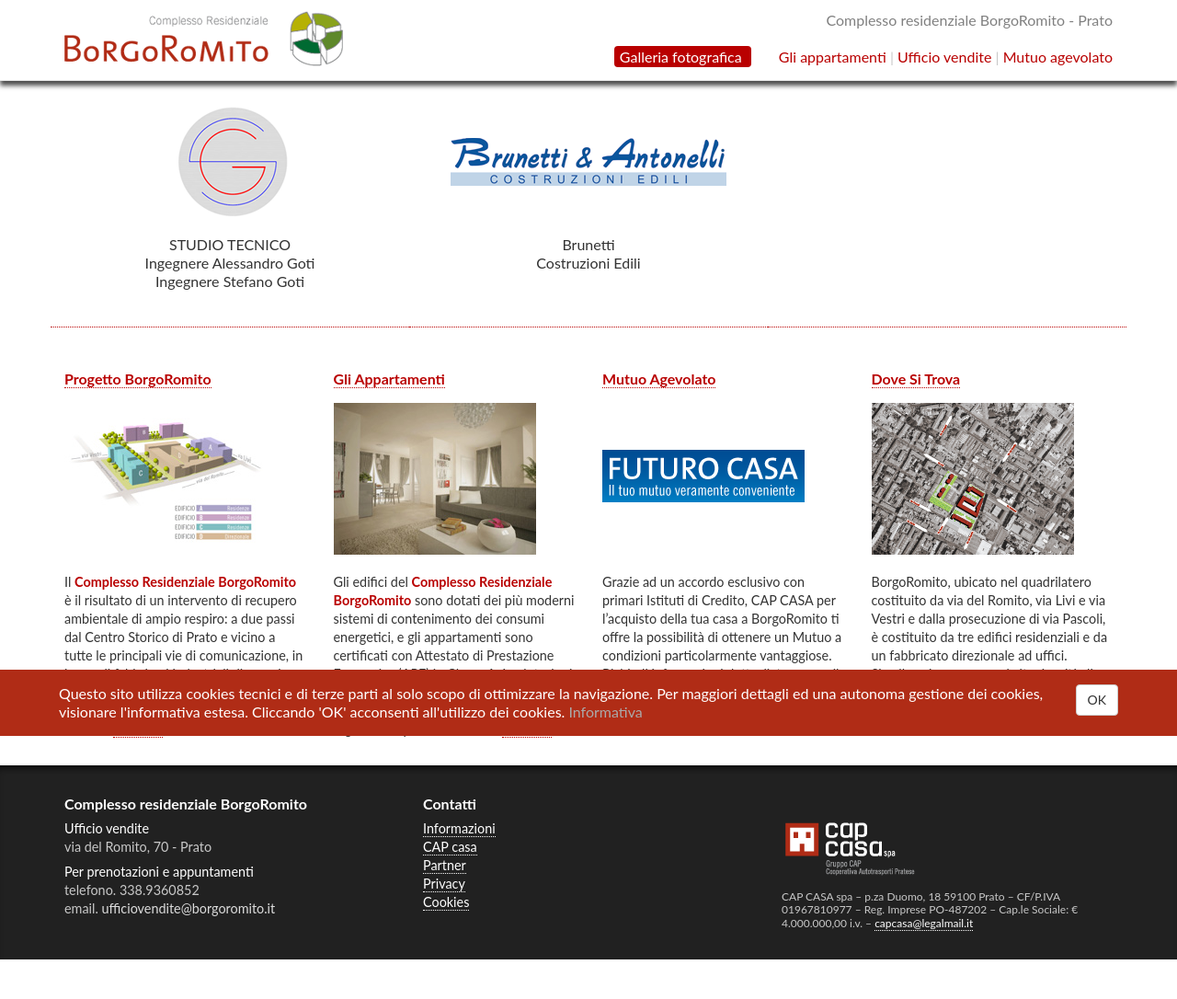
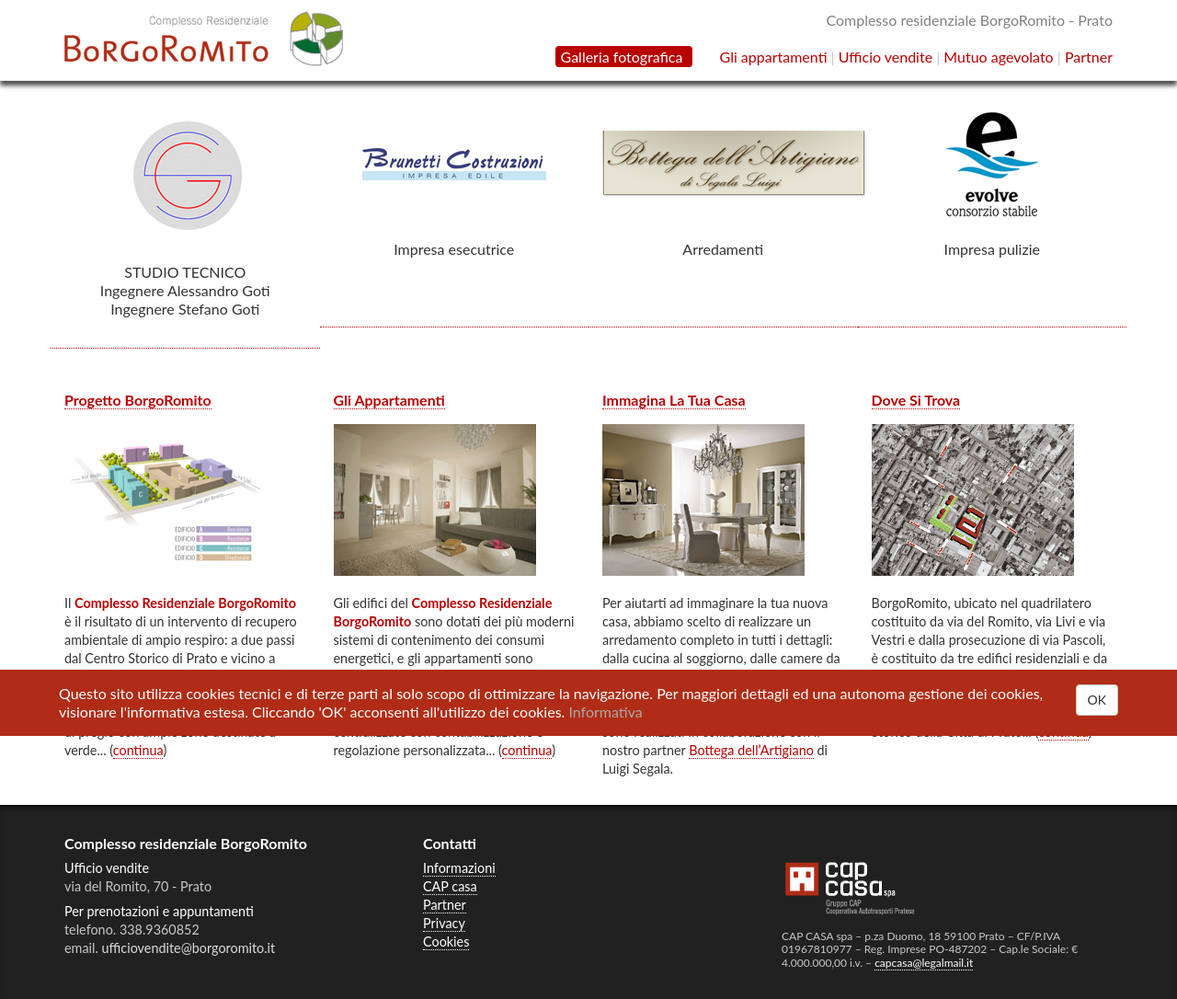
Before and after one commit to lucasguanci/borgoromito, a PHP site: page /borgo-romito-prato-partner.php in a window 1280 px wide. Shown: the whole page at 92% size. Before the commit the page ends 1043 px from the top, so only its background shows below. Run offline with PHP 8.4, Linux system fonts and the light colour scheme; some libraries are stand-ins or nearby versions; some web fonts are replaced.

Commit message:
aggiornamenti luglio 2017

```diff
--- a/borgo-romito-prato-partner.php
+++ b/borgo-romito-prato-partner.php
@@ -22,7 +22,7 @@
     <!-- mututo -->
     <div class="container">
       <div class="row content">
-        <div id="partner" class="col-md-4 secondary partner intro">
+        <div id="partner" class="col-md-3 secondary partner intro">
           <a href="http://www.alessandrogoti.com/" target="blank">
             <img src="images/img-complesso-borgo-romito-prato-partner-studio-goti.png" alt="Complesso BorgoRomito, Prato - Partner, Studio Goti" />
           </a>
@@ -34,19 +34,36 @@
             Ingegnere Stefano Goti
           </p>
         </div>
-        <div id="partner" class="col-md-4 secondary partner intro">
-          <a href="http://www.brunettiantonelli.it/" target="blank">
-            <img src="images/img-complesso-borgo-romito-prato-partner-brunetti-antonelli.png" alt="Complesso BorgoRomito, Prato - Partner, B&amp;A" />
+        <div id="partner" class="col-md-3 secondary partner intro">
+          <a href="http://www.brunetticostruzioni.it/" target="blank">
+            <img src="images/img-complesso-borgo-romito-prato-partner-brunetti.png" alt="Complesso BorgoRomito, Prato - Partner, B&amp;A" />
           </a>
           <p style="text-align: center">
-            <a style="color: rgb(51,51,51)" href="http://www.brunettiantonelli.it/" target="blank">
-              Brunetti
-            </a><br>
-            Costruzioni Edili
+            <a style="color: rgb(51,51,51)" href="http://www.brunetticostruzioni.it/" target="blank">
+              Impresa esecutrice
+            </a>
           </p>
-
         </div>
-        <div id="partner" class="col-md-4 secondary partner intro"></div>
+        <div id="partner" class="col-md-3 secondary partner intro">
+          <a href="http://www.bottegadellartigiano.it/" target="blank">
+            <img src="images/img-complesso-borgo-romito-prato-partner-bottega-dell-artigiano.png" alt="Complesso BorgoRomito, Prato - Partner, Bottega dell'Artigiano" />
+          </a>
+          <p style="text-align: center">
+            <a style="color: rgb(51,51,51)" href="http://www.bottegadellartigiano.it" target="blank">
+              Arredamenti
+            </a>
+          </p>
+        </div>
+        <div id="partner" class="col-md-3 secondary partner intro">
+          <a href="http://www.consorzioevolve.it/" target="blank">
+            <img src="images/img-complesso-borgo-romito-prato-partner-consorzio-evolve.png" alt="Complesso BorgoRomito, Prato - Partner, Consorzio Evolve" />
+          </a>
+          <p style="text-align: center">
+            <a style="color: rgb(51,51,51)" href="http://www.consorzioevolve.it" target="blank">
+              Impresa pulizie
+            </a>
+          </p>
+        </div>
       </div>
     </div>
     <!-- /mututo -->
--- a/inc/nav.php
+++ b/inc/nav.php
@@ -31,8 +31,11 @@
                 <span class="menu-item">
                   <a href="borgo-romito-prato-ufficio-vendite.php">Ufficio vendite</a>
                 </span>
+                <span class="menu-item">
+                  <a href="borgo-romito-prato-mutuo-agevolato.php">Mutuo agevolato</a>
+                </span>
                 <span class="menu-item last">
-                  <a href="borgo-romito-prato-mutuo-agevolato.php">Mutuo agevolato</a>
+                  <a href="borgo-romito-prato-partner.php" title="BorgoRomito, i partner">Partner</a>
                 </span>
               </p>
             </div>
--- a/inc/news.php
+++ b/inc/news.php
@@ -33,13 +33,13 @@
     </div>
     <!-- col.3 -->
     <div class="col-md-3 news">
-      <h2><a href="borgo-romito-prato-mutuo-agevolato.php">Mutuo agevolato</a></h2>
-      <a class="link-img" href="borgo-romito-prato-mutuo-agevolato.php">
-        <img src="images/news-complesso-residenziale-borgo-romito-mutuo-futuro-casa.png" />
+      <h2><a href="borgo-romito-prato-mutuo-agevolato.php">Immagina la tua casa</a></h2>
+      <a class="link-img" href="">
+        <img src="images/news-complesso-residenziale-borgo-romito-bottega-dell-artigiano.png" />
       </a>
       <p class="cnt">
-        Grazie ad un accordo esclusivo con primari Istituti di Credito, CAP CASA per l’acquisto della tua casa a BorgoRomito ti offre la possibilità di ottenere un Mutuo a condizioni particolarmente vantaggiose.<br>
-        Richiedi informazioni dettagliate presso il nostro <a href="borgo-romito-prato-ufficio-vendite.php"<strong class="red">ufficio vendite</strong>.</a>
+        Per aiutarti ad immaginare la tua nuova casa, abbiamo scelto di realizzare un arredamento completo in tutti i dettagli: dalla cucina al soggiorno, dalle camere da letto fino al bagno, potrai apprezzare una delle possibili soluzioni offerte dagli appartamenti di BorgoRomito.
+        Gli arredi sono realizzati in collaborazione con il nostro partner <a href="http://www.bottegadellartigiano.it/" title="Bottega dell’Artigiano">Bottega dell’Artigiano</a> di Luigi Segala.
       </p>
     </div>
     <!-- col.4 -->
```
Also changed, not shown: images/edificio-A-piano-2.png, images/edificio-A-piano-3.png, images/edificio-A-piano-5.png, images/edificio-C-piano-2.png, images/img-complesso-borgo-romito-prato-partner-bottega-dell-artigiano.png (added), images/img-complesso-borgo-romito-prato-partner-brunetti.png (added), images/img-complesso-borgo-romito-prato-partner-consorzio-evolve.png (added), images/img-complesso-borgo-romito-prato-partner-studio-goti.png, images/news-complesso-residenziale-borgo-romito-bottega-dell-artigiano.png (added), js/appartamenti.js.
